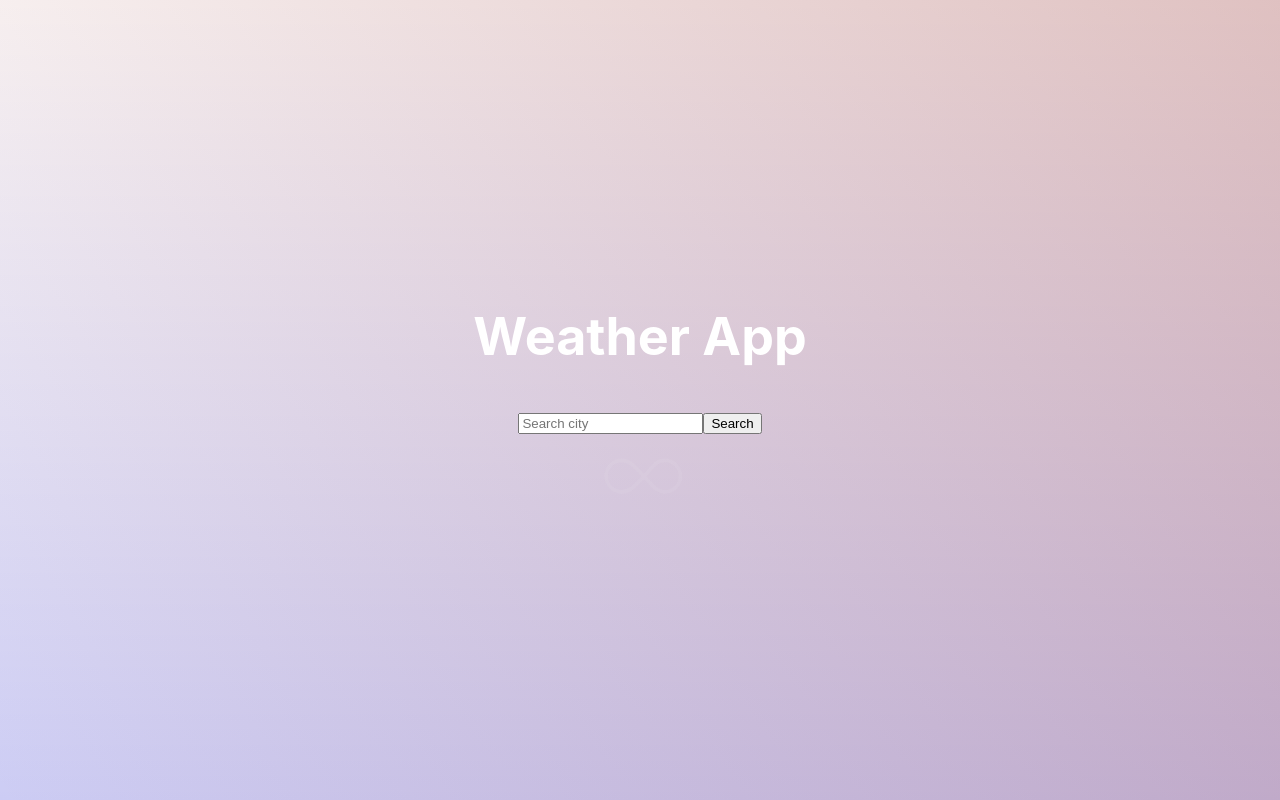
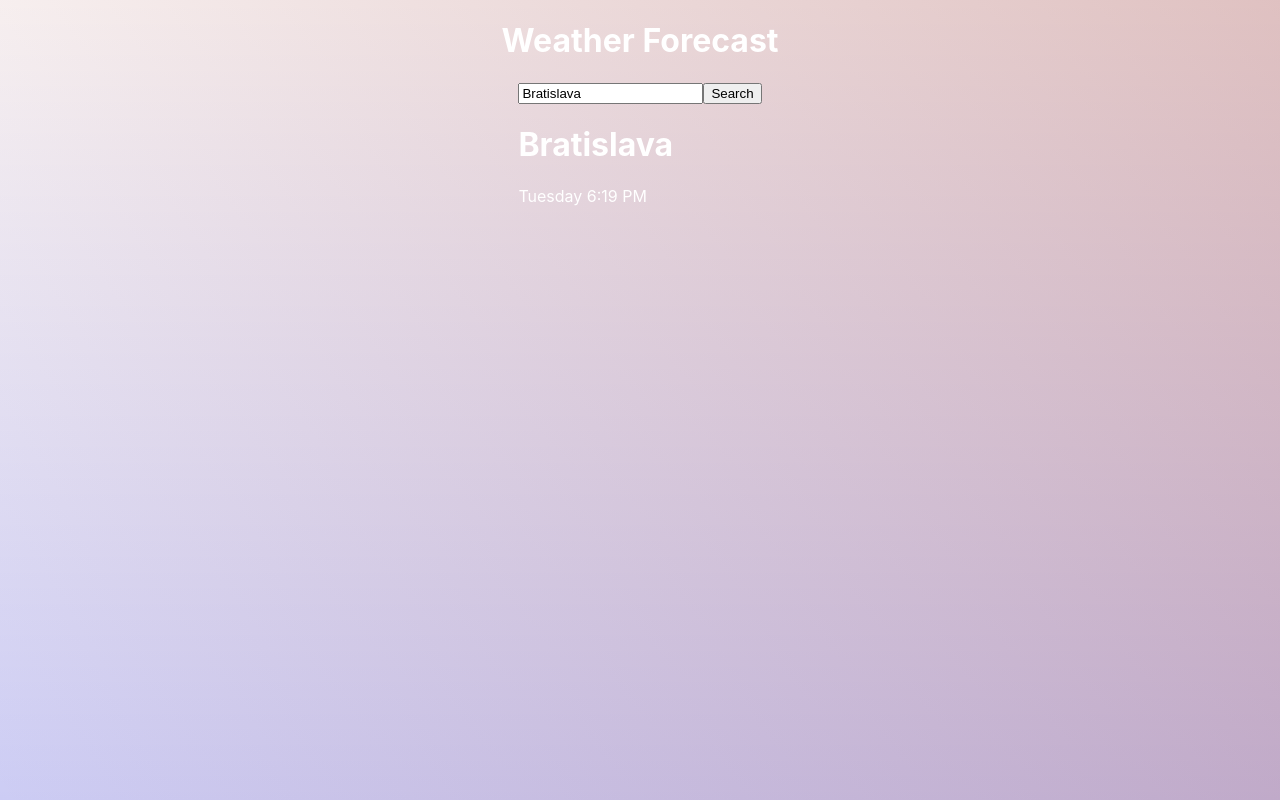
Before and after one commit to miroslavaka/weather-app, a React (Create React App) app: page / in a window 1280 px wide. Built offline with nearby package versions, Linux system fonts and the light colour scheme.

Commit message:
adding city, current day and time

```diff
--- a/src/App.css
+++ b/src/App.css
@@ -1,5 +1,5 @@
 .App {
-  text-align: center;
+  /* text-align: center; */
   background: #eee;
   background: linear-gradient(0deg, rgba(0, 0, 200, 0.2), rgba(0, 0, 200, 0));
 }
@@ -16,11 +16,11 @@
   display: flex;
   flex-direction: column;
   align-items: center;
-  justify-content: center;
-  font-size: calc(10px + 2vmin);
+  /* justify-content: center; */
+  /* font-size: calc(10px + 2vmin); */
   color: white;
 }
 
-.App-link {
+/* .App-link {
   color: #fc82df;
-}
+} */
--- a/src/App.js
+++ b/src/App.js
@@ -5,7 +5,7 @@ function App() {
   return (
     <div className="App">
       <header className="App-header">
-        <h1>Weather App</h1>
+        <h1>Weather Forecast</h1>
         <Weather />
       </header>
     </div>
--- a/src/Weather.js
+++ b/src/Weather.js
@@ -1,12 +1,46 @@
 import React, { useState } from 'react';
-import axios, { formToJSON } from 'axios';
+import axios from 'axios';
+import { days } from './days.js';
 import { InfinitySpin } from 'react-loader-spinner';
 
 const Weather = () => {
   const [city, setCity] = useState('Bratislava');
+  const [loaded, setLoaded] = useState(false);
+  const [result, setResult] = useState({
+    temperature: null,
+    description: null,
+    humidity: null,
+    wind: null,
+    icon: null,
+  });
 
+  //setting week day and date
+  const now = new Date();
+  let currentDay = days[now.getDay()];
+  console.log(currentDay);
+  let currentTime = now.toLocaleString('en-US', {
+    hour: 'numeric',
+    minute: 'numeric',
+    hour12: true,
+  });
+  console.log(currentTime);
+
+  //let currentDate = {
+  //   day: now.getDate(),
+  //   month: now.getMonth() + 1,
+  //   year: now.getFullYear(),
+  // };
+
+  //functions
   function getResponse(response) {
     console.log(response);
+    setLoaded(true);
+    setResult({
+      temperature: response.data.main.temp,
+      description: response.data.weather[0].description,
+      humidity: response.data.main.humidity,
+      wind: response.data.wind.speed,
+    });
   }
 
   function handleChange(event) {
@@ -16,11 +50,11 @@ const Weather = () => {
 
   function handleSubmit(event) {
     event.preventDefault();
-
     let apiUrl = `https://api.openweathermap.org/data/2.5/weather?q=${city}&appid=5354b60afda2b7800186c06153932396&units=metric`;
     axios.get(apiUrl).then(getResponse);
   }
 
+  if (loaded) {
     return (
       <div>
         <form onSubmit={handleSubmit}>
@@ -28,12 +62,44 @@ const Weather = () => {
             type="search"
             placeholder="Search city"
             onChange={handleChange}
+            value={city}
           />
           <input type="submit" value="Search" />
         </form>
-      <InfinitySpin width="180" color="#eee" />
+        <div>
+          <h1>{city}</h1>
+          <p>
+            {currentDay}, {currentTime}{' '}
+          </p>
+          <p></p>
+        </div>
       </div>
     );
+  } else {
+    return (
+      <div>
+        <form onSubmit={handleSubmit}>
+          <input
+            type="search"
+            placeholder="Search city"
+            onChange={handleChange}
+            value={city}
+          />
+          <input type="submit" value="Search" />
+        </form>
+        <div>
+          <h1>{city}</h1>
+          <div>
+            <p>
+              {currentDay} {currentTime}
+            </p>
+            <p></p>
+          </div>
+        </div>
+        {/* <InfinitySpin width="180" color="#eee" /> */}
+      </div>
+    );
+  }
 };
 
 export default Weather;
--- /dev/null
+++ b/src/days.js
@@ -0,0 +1,9 @@
+export const days = [
+  'Sunday',
+  'Monday',
+  'Tuesday',
+  'Wednesday',
+  'Thursday',
+  'Friday',
+  'Saturday',
+];
```
Lines whose indentation alone changed are shown as unchanged.
